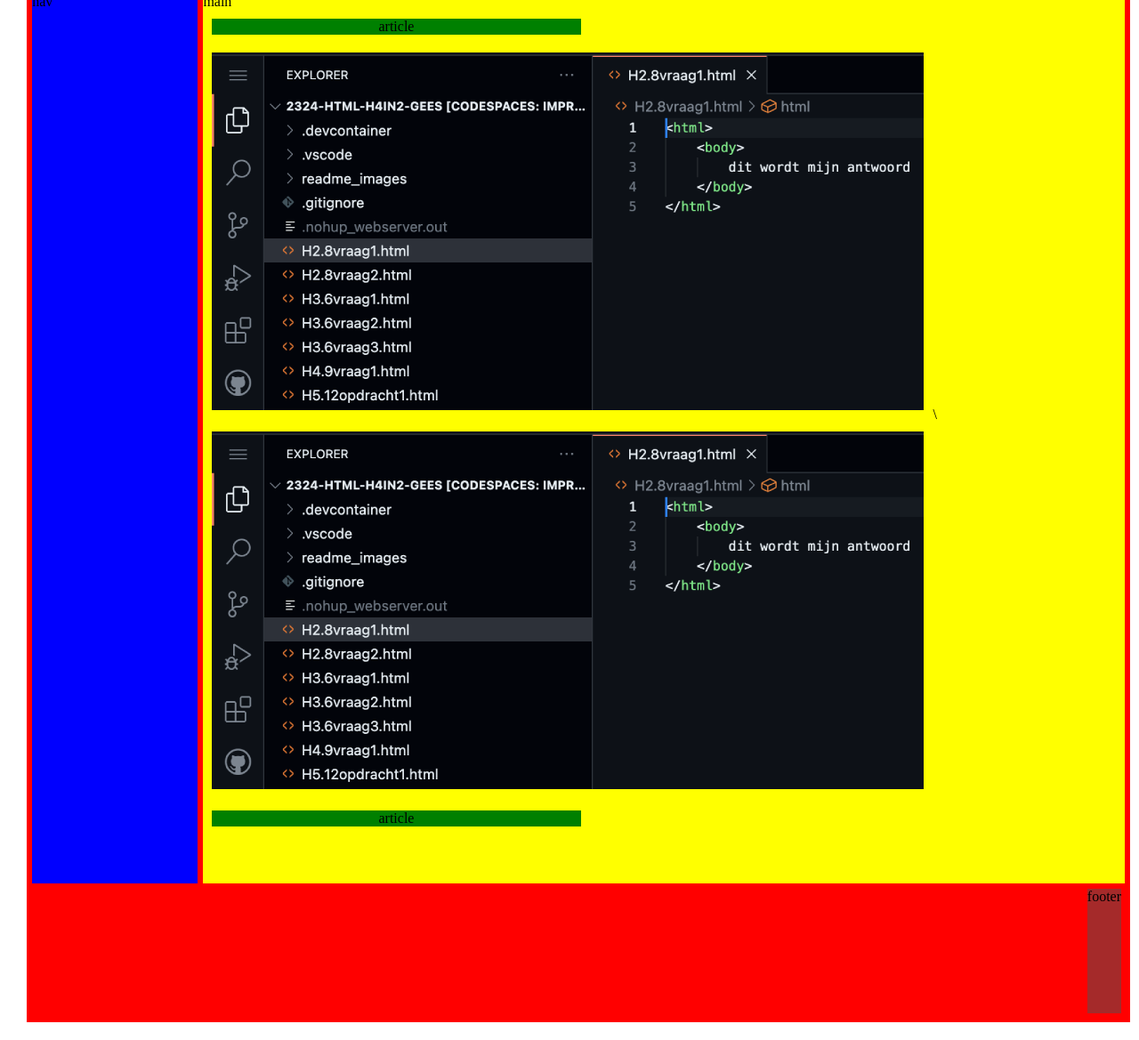
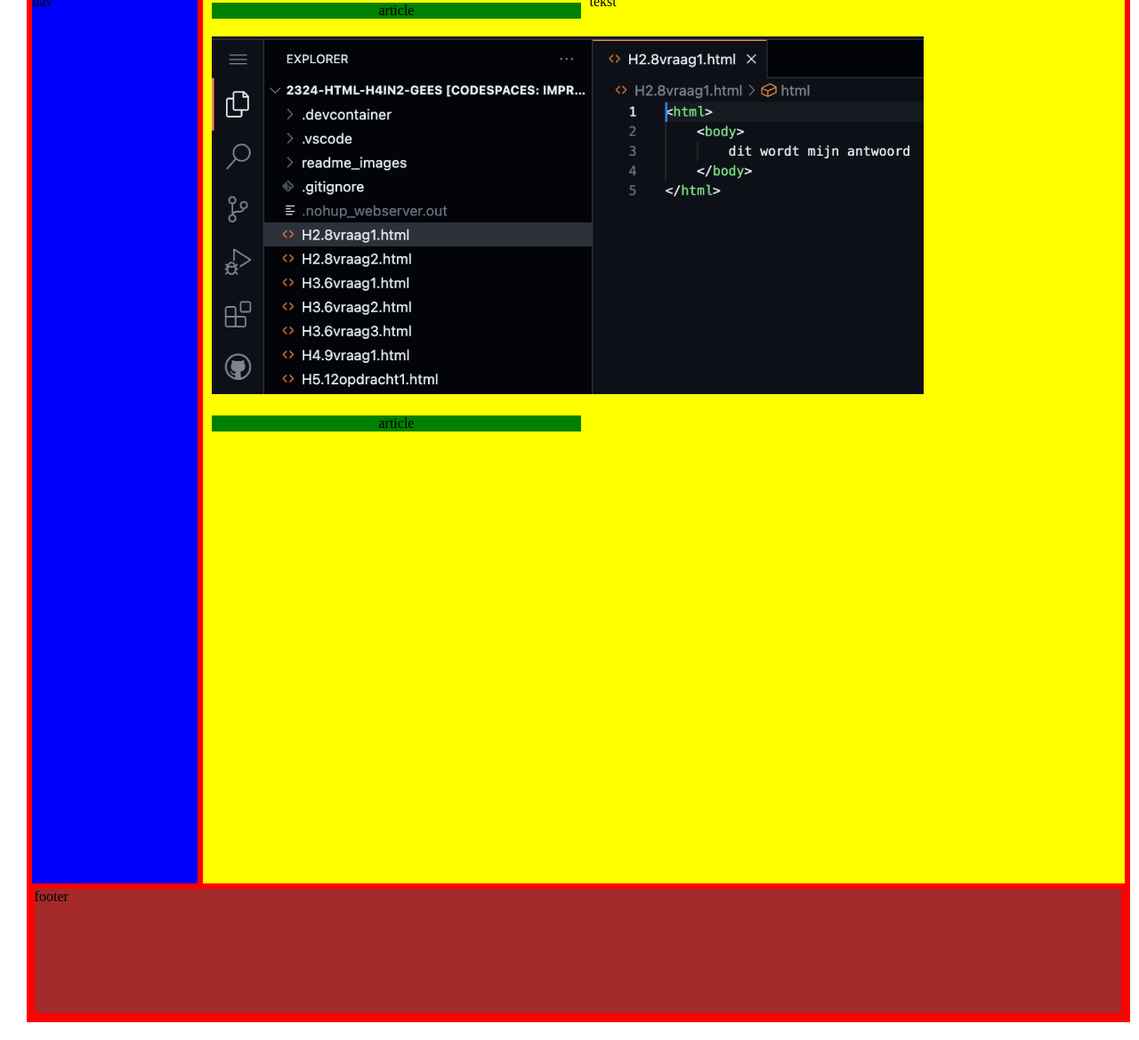
Before and after one commit to Chilong07/2023-html-V4I-Samuel, a plain HTML site: page index.html in a window 1280 px wide. Shown: the part 159-1328 px from the top of the page at 89% size. Drawn offline with Linux system fonts and the light colour scheme.

Commit message:
oplosssing voor tekst links en dan tekst rechts

```diff
--- a/index.html
+++ b/index.html
@@ -19,16 +19,19 @@
 nav
 </nav>
 <main>
-  main
 
-  <article>
+
+ <article>
    article
   </article>
-  <img src="images/bestand.png" alt="foto">\
+  tekst
   <img src="images/bestand.png" alt="foto">
+
   <article>
 article
   </article>
+
+
 
   </main>
 </main>
--- a/style.css
+++ b/style.css
@@ -31,24 +31,35 @@ main{
     float:left;
 
 
-
-
 }
 article{
     width: 40%;
     text-align: center;
     background-color: green;
+    float: left;
 
 }
+
+
+
+
 footer{
-    width: 99,5%;
+    width: 98.5%;
     height: 140px;
     margin-top:0%;
     margin-left:0%;
-   float:right;
+   float: right;
+
 
     background-color: brown;
 }
+
+
+
+
+
+
+
 
 #wrapper {
     width: 100%;
@@ -58,7 +69,7 @@ footer{
 }
 
 .img { height:75%;
-    width: 45%;
+    width: 43.5%;
      float:right;
 
 }
```
